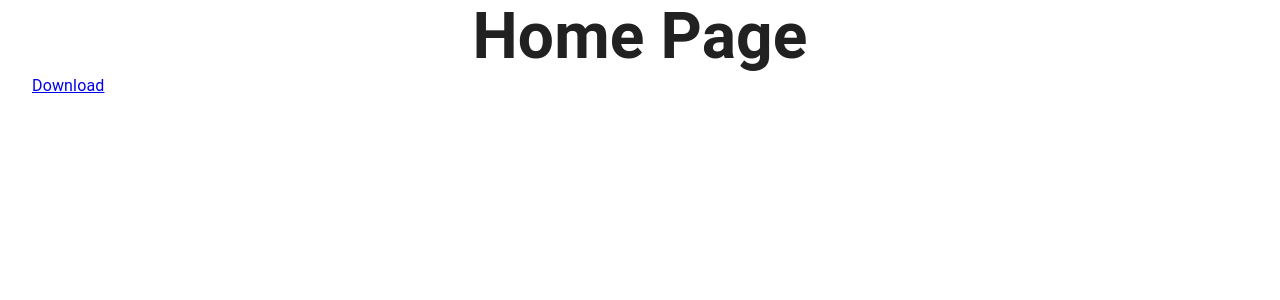
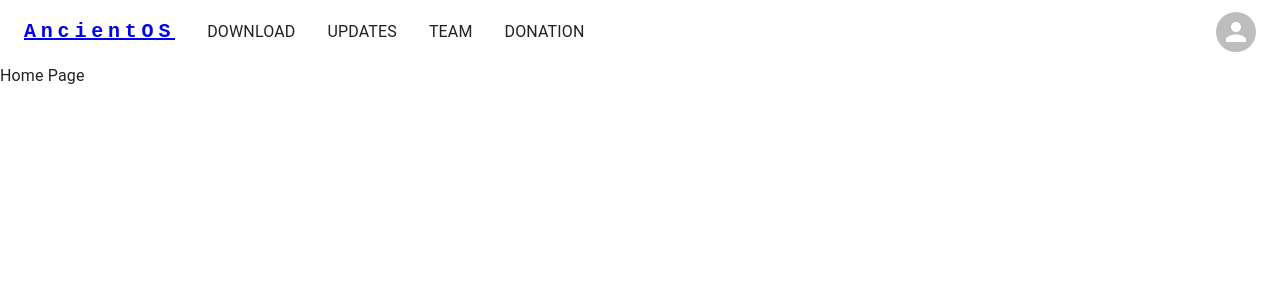
Before and after one commit to jayantrohila57/ancientos, a Next.js app: page / in a window 1280 px wide. Shown: the top 300 px of the page. Built offline with nearby package versions, Linux system fonts and the light colour scheme.

Commit message:
added navbar

```diff
--- /dev/null
+++ b/assets/json/settings.json
@@ -0,0 +1,20 @@
+[
+	{
+		"linkIcon": ["DownloadRoundedIcon",
+		"LogoDevRoundedIcon",
+		"GroupsRoundedIcon",
+		"VolunteerActivismRoundedIcon"]
+	},
+	{
+		"link":[ "download",
+		"updates",
+		"team",
+		"donation"]
+	},
+	{
+		"linkInfo":[ "Downloads build for your Device.",
+		 "Check the latest build updates.",
+		 "All team Members are here",
+		 "Lets Support by donating"]
+	}
+]
--- /dev/null
+++ b/components/navbar/Appbar.js
@@ -0,0 +1,206 @@
+import React, { useState } from "react";
+import AppBar from "@mui/material/AppBar";
+import { styled } from "@mui/material/styles";
+import { grey } from "@mui/material/colors";
+import Box from "@mui/material/Box";
+import Toolbar from "@mui/material/Toolbar";
+import IconButton from "@mui/material/IconButton";
+import Typography from "@mui/material/Typography";
+import Container from "@mui/material/Container";
+import Avatar from "@mui/material/Avatar";
+import Grid from "@mui/material/Grid";
+import List from "@mui/material/List";
+import ListItem from "@mui/material/ListItem";
+import ListItemIcon from "@mui/material/ListItemIcon";
+import ListItemText from "@mui/material/ListItemText";
+import Tooltip from "@mui/material/Tooltip";
+import MenuItem from "@mui/material/MenuItem";
+import Link from "next/link";
+import { SwipeableDrawer } from "@mui/material";
+//icons
+import KeyboardArrowRightRoundedIcon from "@mui/icons-material/KeyboardArrowRightRounded";
+import KeyboardArrowDownRoundedIcon from "@mui/icons-material/KeyboardArrowDownRounded";
+// import DownloadRoundedIcon from "@mui/icons-material/DownloadRounded";
+// import LogoDevRoundedIcon from "@mui/icons-material/LogoDevRounded";
+// import GroupsRoundedIcon from "@mui/icons-material/GroupsRounded";
+// import VolunteerActivismRoundedIcon from "@mui/icons-material/VolunteerActivismRounded";
+
+// import settings from "../../assets/json/settings.json";
+const Appbar = () => {
+	// mobile drawer
+
+	// const linkIcon = [
+	// 	"DownloadRoundedIcon",
+	// 	"LogoDevRoundedIcon",
+	// 	"GroupsRoundedIcon",
+	// 	"VolunteerActivismRoundedIcon",
+	// ];
+	const link = ["download", "updates", "team", "donation"];
+	const linkInfo = [
+		"Downloads builds",
+		"Check latest updates.",
+		"All team Members.",
+		"Support Us.",
+	];
+
+	const [open, setOpen] = useState(false);
+
+	//account link
+	const handleOpenUserMenu = () => {
+		console.log("first");
+	};
+	//drawer styling
+	const drawerBleeding = 0;
+	const StyledBox = styled(Box)(({ theme }) => ({
+		backgroundColor: theme.palette.mode === "light" ? "#fff" : grey[900],
+	}));
+	const Puller = styled(Box)(({ theme }) => ({
+		width: 60,
+		height: 6,
+		backgroundColor: theme.palette.mode === "dark" ? grey[300] : grey[600],
+		borderRadius: 3,
+		position: "absolute",
+		top: 8,
+		left: "calc(50% - 30px)",
+	}));
+	return (
+		<AppBar color="transparent" elevation={0} position="static">
+			<Container maxWidth="xl">
+				<Toolbar disableGutters>
+					{/* <AdbIcon sx={{ display: { xs: "none", md: "flex" }, mr: 1 }} /> */}
+					<Typography
+						variant="h6"
+						noWrap
+						sx={{
+							mr: 2,
+							display: { xs: "none", md: "flex" },
+							fontFamily: "monospace",
+							fontWeight: 700,
+							letterSpacing: ".3rem",
+							color: "inherit",
+							textDecoration: "none",
+						}}
+					>
+						<Link href={"/"}>AncientOS</Link>
+					</Typography>
+					<Box sx={{ flexGrow: 1, display: { xs: "flex", md: "none" } }}>
+						<IconButton
+							size="large"
+							aria-label="account of current user"
+							aria-controls="menu-appbar"
+							aria-haspopup="true"
+							onClick={() => setOpen(true)}
+							color="inherit"
+						>
+							<KeyboardArrowDownRoundedIcon fontSize="large" />
+						</IconButton>
+					</Box>
+					{/* <AdbIcon sx={{ display: { xs: "flex", md: "none" }, mr: 1 }} /> */}
+					<Typography
+						variant="h5"
+						noWrap
+						sx={{
+							mr: 2,
+							display: { xs: "flex", md: "none" },
+							flexGrow: 1,
+							fontFamily: "monospace",
+							fontWeight: 700,
+							letterSpacing: ".3rem",
+							color: "dark",
+							textDecoration: "none",
+						}}
+					>
+						<Link href={"/"}>AncientOS</Link>
+					</Typography>
+					<Box sx={{ flexGrow: 1, display: { xs: "none", md: "flex" } }}>
+						{link.map((links, index) => (
+							<MenuItem key={index}>
+								<Link key={index} href={`/${links}`}>
+									<Typography
+										key={index}
+										sx={{ textTransform: "uppercase" }}
+										textAlign="center"
+									>
+										{links}
+									</Typography>
+								</Link>
+							</MenuItem>
+						))}
+					</Box>
+
+					<Box sx={{ flexGrow: 0 }}>
+						<Tooltip title="Open settings">
+							<IconButton onClick={handleOpenUserMenu} sx={{ p: 0 }}>
+								<Avatar alt="" src="./" />
+							</IconButton>
+						</Tooltip>
+					</Box>
+				</Toolbar>
+			</Container>
+			<div>
+				<SwipeableDrawer
+					anchor="bottom"
+					open={open}
+					onOpen={() => {}}
+					onClose={() => setOpen(false)}
+					PaperProps={{
+						elevation: 0,
+						square: false,
+						// style: { backgroundColor: "transparent" },
+					}}
+				>
+					<Box sx={{ m: 2 }}>
+						<StyledBox
+							sx={{
+								zIndex: 1100,
+								position: "absolute",
+								top: -drawerBleeding,
+								borderTopLeftRadius: 8,
+								borderTopRightRadius: 8,
+								visibility: "visible",
+								right: 0,
+								left: 0,
+							}}
+						>
+							<Puller />
+						</StyledBox>
+					</Box>
+					<Grid item xs={12} md={6}>
+						<Typography align="center" variant="h4">
+							Menu
+						</Typography>
+
+						<List sx={{ p: 2 }}>
+							{link.map((val, index) => (
+								<ListItem
+									key={index}
+									component="a"
+									sx={{
+										backgroundColor: "#bbbbbb",
+										mb: 1,
+										border: "1px solid rgba(200,200,200)",
+										borderRadius: 5,
+										textTransform: "uppercase",
+									}}
+									onClick={() => setOpen(false)}
+								>
+									<Link key={index} href={`/${val}`}>
+										<ListItemText
+											key={index}
+											primary={val}
+											secondary={linkInfo[index]}
+										/>
+									</Link>
+									<ListItemIcon>
+										<KeyboardArrowRightRoundedIcon />
+									</ListItemIcon>
+								</ListItem>
+							))}
+						</List>
+					</Grid>
+				</SwipeableDrawer>
+			</div>
+		</AppBar>
+	);
+};
+export default Appbar;
--- a/pages/_app.js
+++ b/pages/_app.js
@@ -5,8 +5,10 @@ import { ThemeProvider } from "@mui/material/styles";
 import CssBaseline from "@mui/material/CssBaseline";
 import { CacheProvider } from "@emotion/react";
 import theme from "../src/theme";
+import createEmotionCache from "../src/createEmotionCache";
 
-import createEmotionCache from "../src/createEmotionCache";
+//components
+import Appbar from "../components/navbar/Appbar";
 
 // Client-side cache, shared for the whole session of the user in the browser.
 const clientSideEmotionCache = createEmotionCache();
@@ -22,6 +24,7 @@ export default function MyApp(props) {
 			<ThemeProvider theme={theme}>
 				{/* CssBaseline kickstart an elegant, consistent, and simple baseline to build upon. */}
 				<CssBaseline />
+				<Appbar />
 				<Component {...pageProps} />
 			</ThemeProvider>
 		</CacheProvider>
--- a/pages/index.js
+++ b/pages/index.js
@@ -1,13 +1,3 @@
-import Link from "next/link";
-import styles from "../styles/Home.module.css";
-
 export default function Home() {
-	return (
-		<div className={styles.container}>
-			<h1 className={styles.title}>Home Page</h1>
-			<Link href={"/download"}>
-				<a>Download</a>
-			</Link>
-		</div>
-	);
+	return <>Home Page</>;
 }
--- a/src/theme.js
+++ b/src/theme.js
@@ -14,6 +14,9 @@ const theme = createTheme({
 			main: red.A400,
 		},
 	},
+	a: {
+		underline: "none",
+	},
 });
 
 export default theme;
--- a/styles/Home.module.css
+++ /dev/null
@@ -1,129 +0,0 @@
-.container {
-  padding: 0 2rem;
-}
-
-.main {
-  min-height: 100vh;
-  padding: 4rem 0;
-  flex: 1;
-  display: flex;
-  flex-direction: column;
-  justify-content: center;
-  align-items: center;
-}
-
-.footer {
-  display: flex;
-  flex: 1;
-  padding: 2rem 0;
-  border-top: 1px solid #eaeaea;
-  justify-content: center;
-  align-items: center;
-}
-
-.footer a {
-  display: flex;
-  justify-content: center;
-  align-items: center;
-  flex-grow: 1;
-}
-
-.title a {
-  color: #0070f3;
-  text-decoration: none;
-}
-
-.title a:hover,
-.title a:focus,
-.title a:active {
-  text-decoration: underline;
-}
-
-.title {
-  margin: 0;
-  line-height: 1.15;
-  font-size: 4rem;
-}
-
-.title,
-.description {
-  text-align: center;
-}
-
-.description {
-  margin: 4rem 0;
-  line-height: 1.5;
-  font-size: 1.5rem;
-}
-
-.code {
-  background: #fafafa;
-  border-radius: 5px;
-  padding: 0.75rem;
-  font-size: 1.1rem;
-  font-family: Menlo, Monaco, Lucida Console, Liberation Mono, DejaVu Sans Mono,
-    Bitstream Vera Sans Mono, Courier New, monospace;
-}
-
-.grid {
-  display: flex;
-  align-items: center;
-  justify-content: center;
-  flex-wrap: wrap;
-  max-width: 800px;
-}
-
-.card {
-  margin: 1rem;
-  padding: 1.5rem;
-  text-align: left;
-  color: inherit;
-  text-decoration: none;
-  border: 1px solid #eaeaea;
-  border-radius: 10px;
-  transition: color 0.15s ease, border-color 0.15s ease;
-  max-width: 300px;
-}
-
-.card:hover,
-.card:focus,
-.card:active {
-  color: #0070f3;
-  border-color: #0070f3;
-}
-
-.card h2 {
-  margin: 0 0 1rem 0;
-  font-size: 1.5rem;
-}
-
-.card p {
-  margin: 0;
-  font-size: 1.25rem;
-  line-height: 1.5;
-}
-
-.logo {
-  height: 1em;
-  margin-left: 0.5rem;
-}
-
-@media (max-width: 600px) {
-  .grid {
-    width: 100%;
-    flex-direction: column;
-  }
-}
-
-@media (prefers-color-scheme: dark) {
-  .card,
-  .footer {
-    border-color: #222;
-  }
-  .code {
-    background: #111;
-  }
-  .logo img {
-    filter: invert(1);
-  }
-}
--- a/styles/globals.css
+++ b/styles/globals.css
@@ -1,26 +1,3 @@
-html,
-body {
-  padding: 0;
-  margin: 0;
-  font-family: -apple-system, BlinkMacSystemFont, Segoe UI, Roboto, Oxygen,
-    Ubuntu, Cantarell, Fira Sans, Droid Sans, Helvetica Neue, sans-serif;
+a:link {
+	text-decoration: "none";
 }
-
-a {
-  color: inherit;
-  text-decoration: none;
-}
-
-* {
-  box-sizing: border-box;
-}
-
-@media (prefers-color-scheme: dark) {
-  html {
-    color-scheme: dark;
-  }
-  body {
-    color: white;
-    background: black;
-  }
-}
```
Also changed, not shown: pages/download/[brandId]/index.js (+12 -11 lines), pages/download/index.js (+13 -12 lines).
